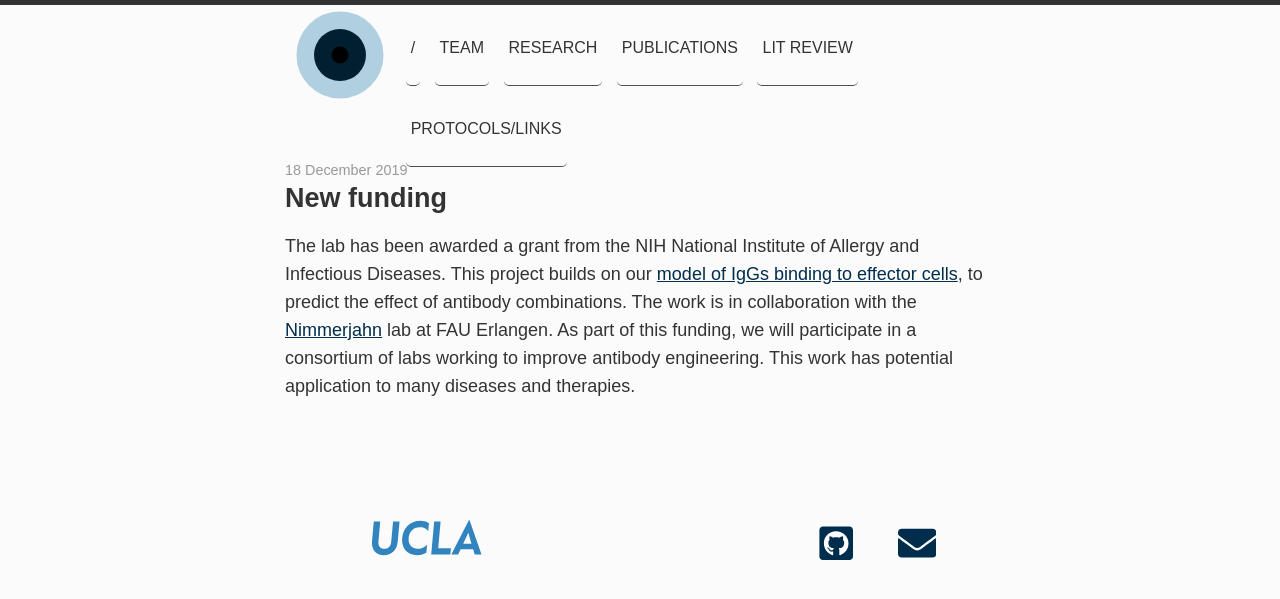
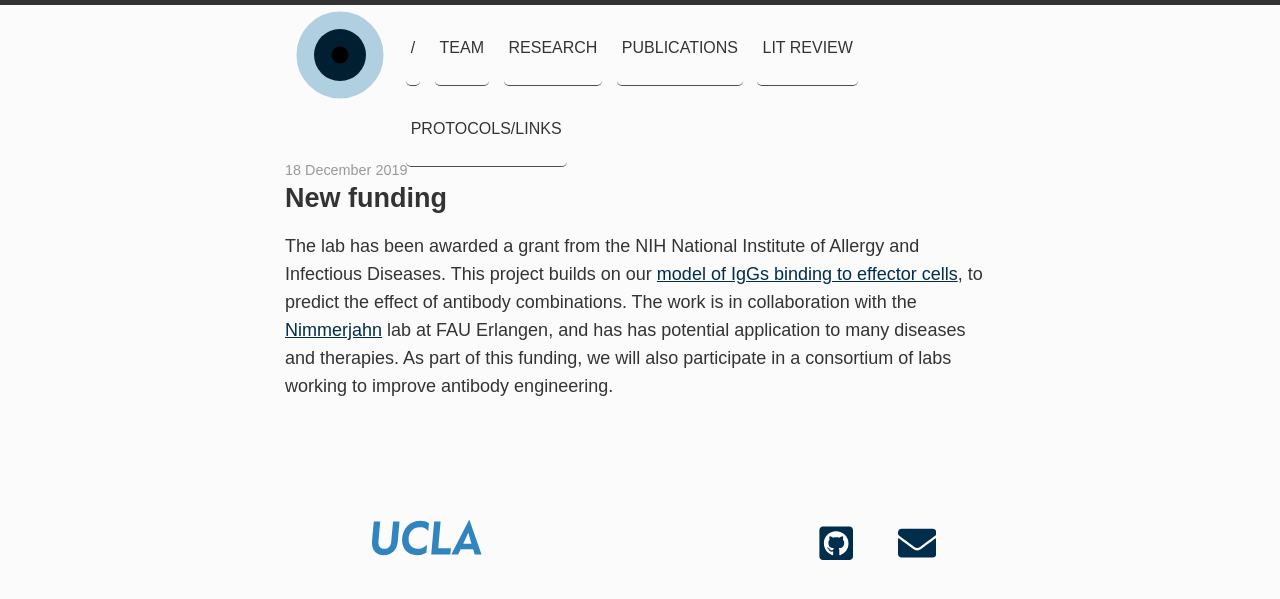
Before and after one commit to meyer-lab/asmlab.org, a Jekyll site: the page built from _posts/news/2019-12-18-NIAID-U01-funding.md, in a window 1280 px wide. Shown: the top 599 px of the page. Built offline with Jekyll 4.4.1, drawn with Linux system fonts in a browser that asks for light colours; some web fonts are replaced.

Commit message:
Update 2019-12-18-NIAID-U01-funding.md

```diff
--- a/_posts/news/2019-12-18-NIAID-U01-funding.md
+++ b/_posts/news/2019-12-18-NIAID-U01-funding.md
@@ -4,4 +4,4 @@ title:  New funding
 date:   2019-12-18 12:00:00
 categories: news
 ---
-The lab has been awarded a grant from the NIH National Institute of Allergy and Infectious Diseases. This project builds on our [model of IgGs binding to effector cells](https://doi.org/10.1016/j.cels.2018.05.018), to predict the effect of antibody combinations. The work is in collaboration with the [Nimmerjahn](https://www.genetik.nat.uni-erlangen.de/English/research/nimmerjahn.shtml) lab at FAU Erlangen. As part of this funding, we will participate in a consortium of labs working to improve antibody engineering. This work has potential application to many diseases and therapies.
+The lab has been awarded a grant from the NIH National Institute of Allergy and Infectious Diseases. This project builds on our [model of IgGs binding to effector cells](https://doi.org/10.1016/j.cels.2018.05.018), to predict the effect of antibody combinations. The work is in collaboration with the [Nimmerjahn](https://www.genetik.nat.uni-erlangen.de/English/research/nimmerjahn.shtml) lab at FAU Erlangen, and has has potential application to many diseases and therapies. As part of this funding, we will also participate in a consortium of labs working to improve antibody engineering.
```
